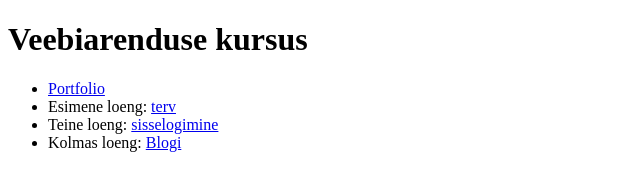
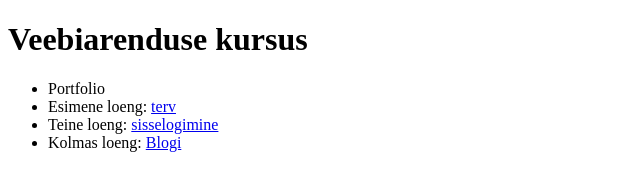
Before and after one commit to sangandres/Veebiarendus, a plain HTML site: page index.html in a window 1280 px wide. Shown: the full height of the page, 0-640 px from the left. Drawn offline with Linux system fonts and the light colour scheme.

Commit message:
Update index.html

```diff
--- a/index.html
+++ b/index.html
@@ -9,7 +9,7 @@
 <body>
     <h1>Veebiarenduse kursus</h1>
     <ul>
-        <li><a href="./Porfolio/porfolio.html">Portfolio</a>
+        <li>Portfolio<a href="./Porfolio/porfolio.html"></a>
         </li>
         <li>
             Esimene loeng: <a href="./loeng01/terv.html">terv</a>
```
